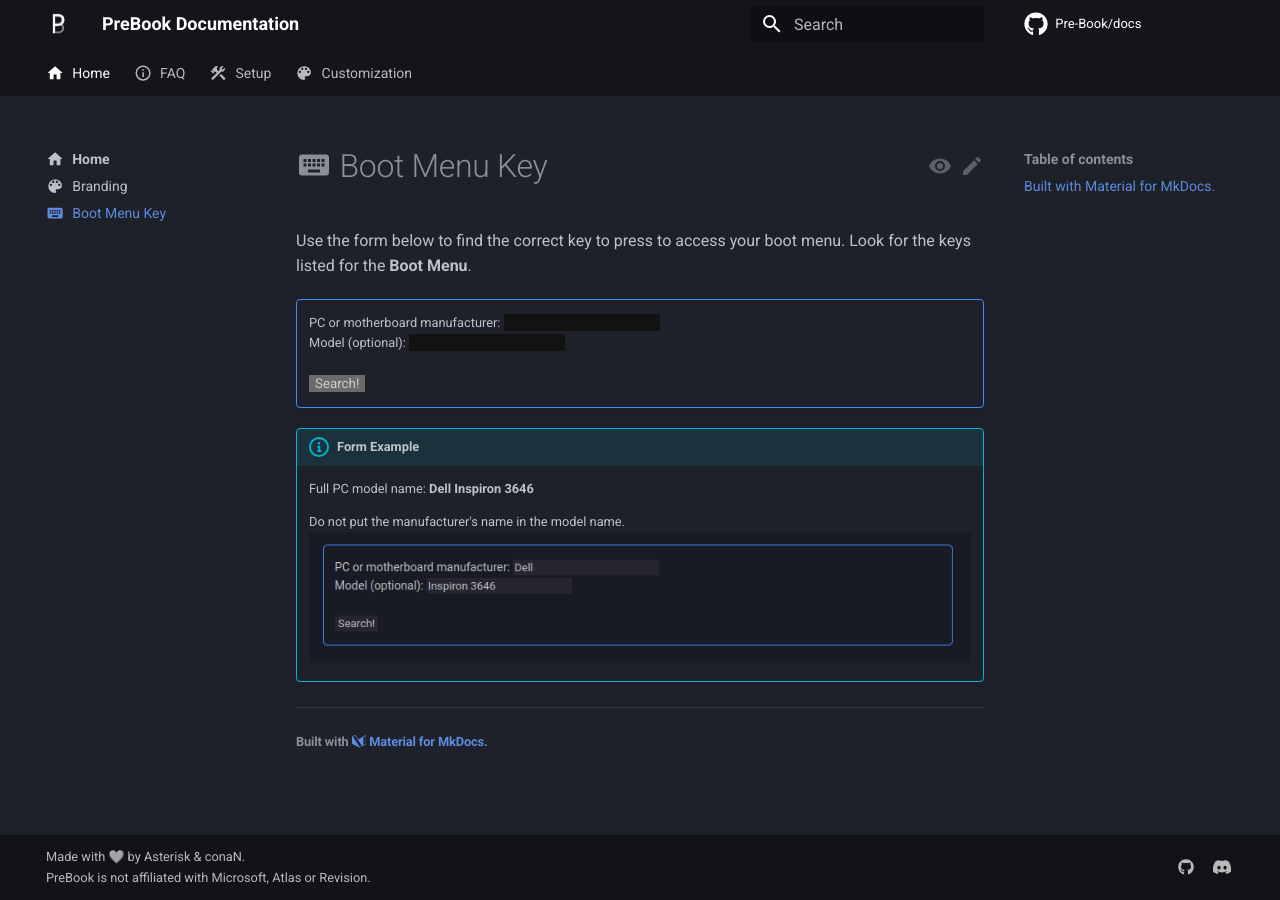
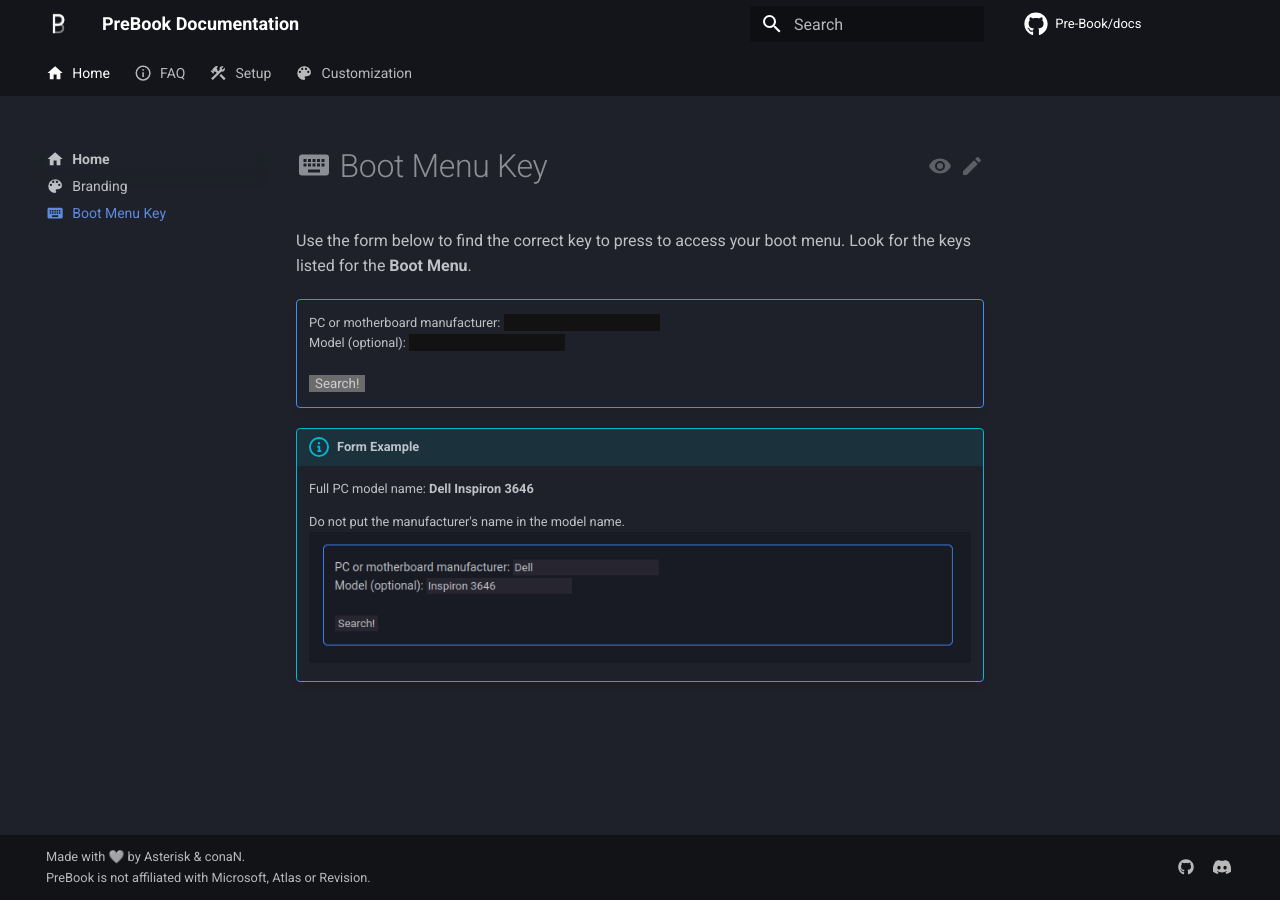
Before and after one commit to Pre-Book/docs, an MkDocs documentation site: the page built from docs/boot-key.md, in a window 1280 px wide. Built offline with MkDocs 1.6.1 and Material for MkDocs 9.7.7, drawn with Linux system fonts in a browser that asks for light colours; comment, search, counter and statistics services are not loaded.

Commit message:
fix: material for mkdocs notice

```diff
--- a/includes/abbreviations.md
+++ b/includes/abbreviations.md
@@ -1,8 +1,3 @@
-------------------
-
-###### Built with [:simple-materialformkdocs: Material for MkDocs](https://squidfunk.github.io/mkdocs-material).
-
-
 *[AME Wizard]: A tool that is used to strip components and apply tweaks live on a Windows install, configured through a Playbook
 *[BIOS]: Basic Input/Output System
 *[CPU]: Central Processing Unit
```
Also changed, not shown: docs/index.md (+3 -0 lines).
